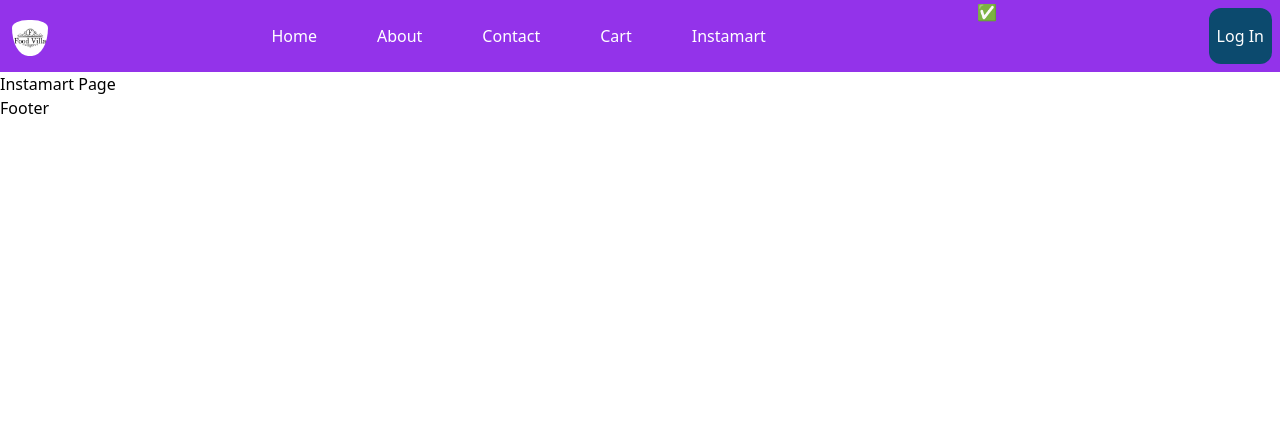
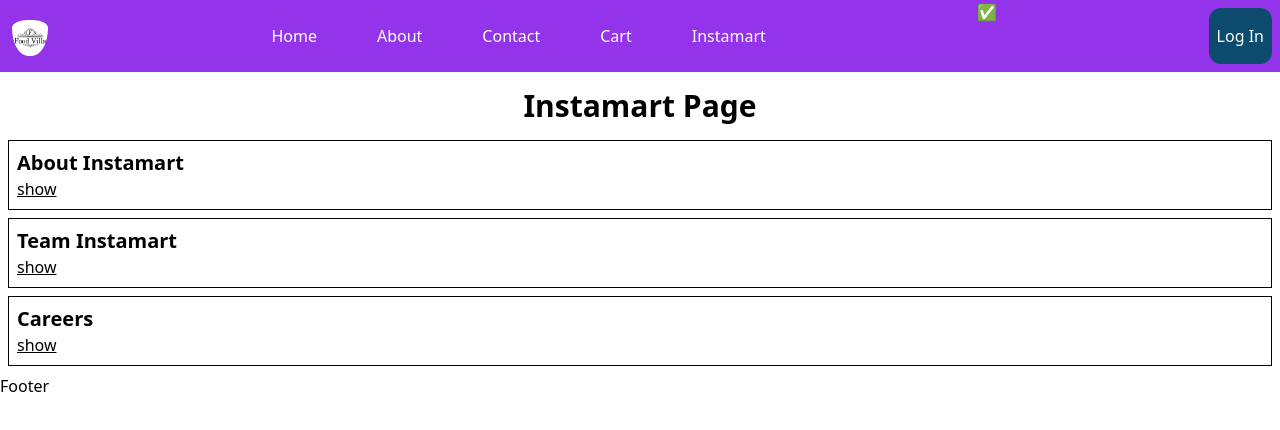
Before and after one commit to iamsaqib24/Namaste-React-Course, a React (Vite) app: page /instamart in a window 1280 px wide. Shown: the top 430 px of the page. Built offline with nearby package versions, Linux system fonts and the light colour scheme.

Commit message:
added-accordion-feature

```diff
--- a/src/components/Instamart.js
+++ b/src/components/Instamart.js
@@ -1,7 +1,30 @@
+import { useState } from "react"
+
+const Section = ({title, description}) => {
+
+    const [isVisible, setIsVisible] = useState(false)
+
+    return (
+        <div className="border border-black p-2 m-2" >
+            <h3 className="text-xl font-bold">{title}</h3>
+            {
+                isVisible ? (<button className="underline" onClick={() => setIsVisible(false) }>hide</button>)
+                    : (<button className="underline" onClick={() => setIsVisible(true) }>show</button>)
+            }
+            {isVisible && <p>{description}</p>}
+        </div>
+    )
+}
+
 const Instamart = () => {
     return (
         <div>
-            <h1>Instamart Page</h1>
+            <h1 className="font-bold text-3xl p-2 m-2 text-center">Instamart Page</h1>
+            <Section title={"About Instamart"} description={"At vero eos et accusamus et iusto odio dignissimos ducimus qui blanditiis praesentium voluptatum deleniti atque corrupti quos dolores et quas molestias excepturi sint occaecati cupiditate non provident, similique sunt in culpa qui officia deserunt mollitia animi, id est laborum et dolorum fuga. Et harum quidem rerum facilis est et expedita distinctio. Nam libero tempore, cum soluta nobis est eligendi optio cumque nihil impedit quo minus id quod maxime placeat facere possimus, omnis voluptas assumenda est, omnis dolor repellendus. Temporibus autem quibusdam et aut officiis debitis aut rerum necessitatibus saepe eveniet ut et voluptates repudiandae sint et molestiae non recusandae. Itaque earum rerum hic tenetur a sapiente delectus, ut aut reiciendis voluptatibus maiores alias consequatur aut perferendis doloribus asperiores repellat."}/>
+            <Section title={"Team Instamart"} description={"At vero eos et accusamus et iusto odio dignissimos ducimus qui blanditiis praesentium voluptatum deleniti atque corrupti quos dolores et quas molestias excepturi sint occaecati cupiditate non provident, similique sunt in culpa qui officia deserunt mollitia animi, id est laborum et dolorum fuga. Et harum quidem rerum facilis est et expedita distinctio. Nam libero tempore, cum soluta nobis est eligendi optio cumque nihil impedit quo minus id quod maxime placeat facere possimus, omnis voluptas assumenda est, omnis dolor repellendus. Temporibus autem quibusdam et aut officiis debitis aut rerum necessitatibus saepe eveniet ut et voluptates repudiandae sint et molestiae non recusandae. Itaque earum rerum hic tenetur a sapiente delectus, ut aut reiciendis voluptatibus maiores alias consequatur aut perferendis doloribus asperiores repellat."}/>
+            <Section title={"Careers"} description={"At vero eos et accusamus et iusto odio dignissimos ducimus qui blanditiis praesentium voluptatum deleniti atque corrupti quos dolores et quas molestias excepturi sint occaecati cupiditate non provident, similique sunt in culpa qui officia deserunt mollitia animi, id est laborum et dolorum fuga. Et harum quidem rerum facilis est et expedita distinctio. Nam libero tempore, cum soluta nobis est eligendi optio cumque nihil impedit quo minus id quod maxime placeat facere possimus, omnis voluptas assumenda est, omnis dolor repellendus. Temporibus autem quibusdam et aut officiis debitis aut rerum necessitatibus saepe eveniet ut et voluptates repudiandae sint et molestiae non recusandae. Itaque earum rerum hic tenetur a sapiente delectus, ut aut reiciendis voluptatibus maiores alias consequatur aut perferendis doloribus asperiores repellat."}/>
+
+
         </div>
     )
 }
```
